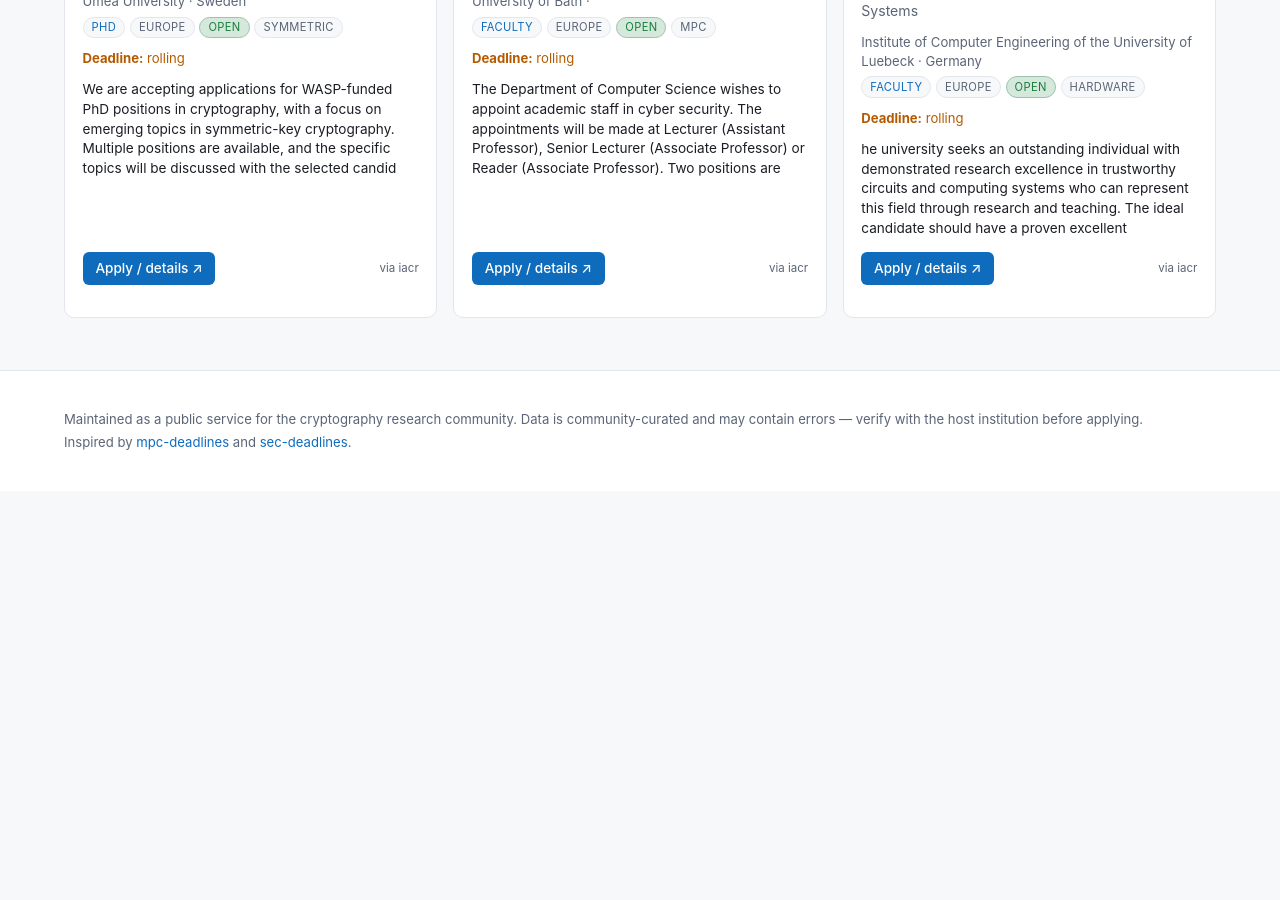
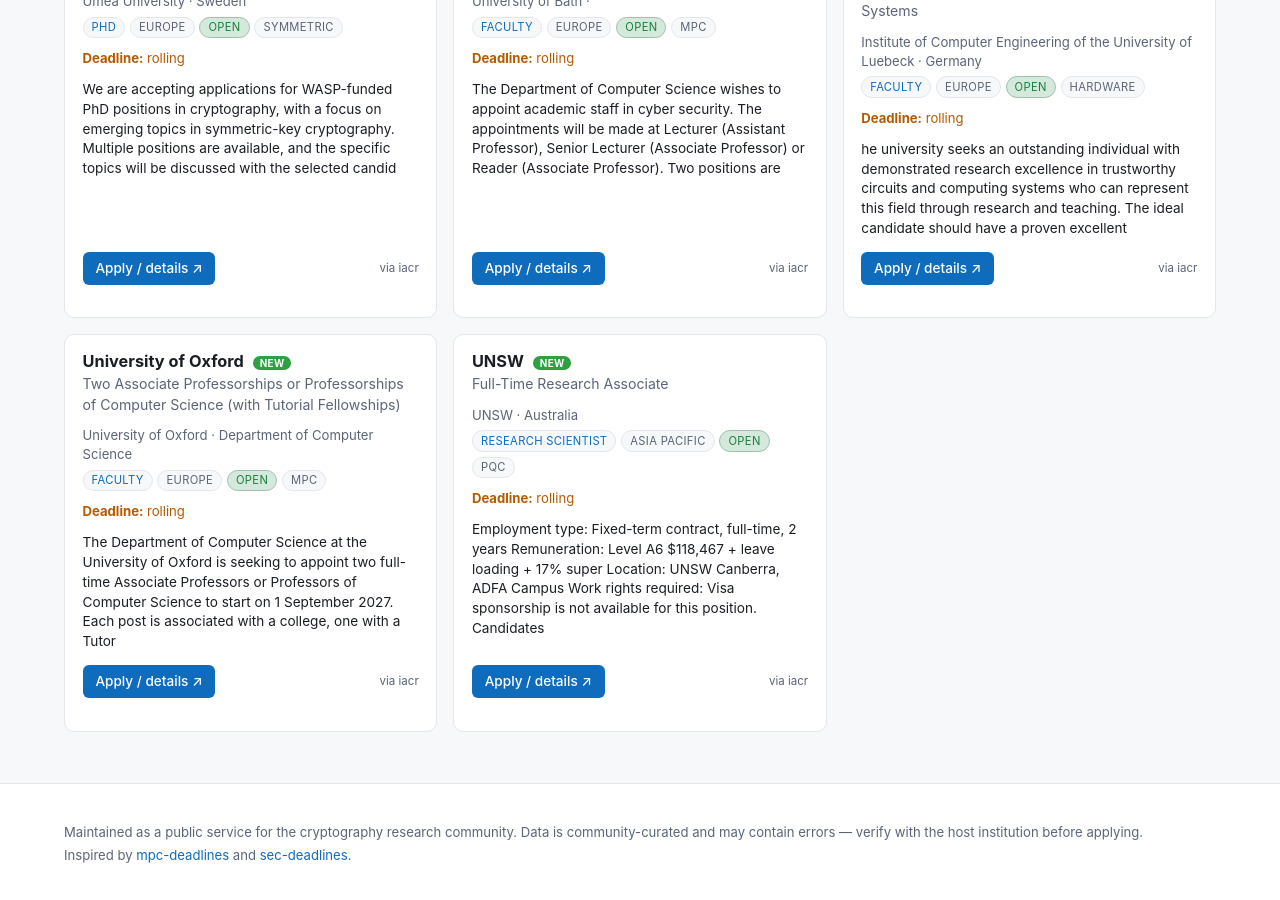
Before and after one commit to ck-chaudhary/crypto-jobs, a Jekyll site: the page built from crypto-jobs/index.html, in a window 1280 px wide and 900 px high, scrolled down 18341 px. Built offline with Jekyll 4.4.1, drawn with Linux system fonts in a browser that asks for light colours; before the commit the page ends 18832 px from its top, so only the background shows below that; some of the changed text lies outside the part shown.

Commit message:
chore(positions): auto-append new IACR jobs board entries

```diff
--- a/crypto-jobs/_data/positions.yml
+++ b/crypto-jobs/_data/positions.yml
@@ -2390,3 +2390,41 @@
     in trustworthy circuits and computing systems who can represent this field through
     research and teaching. The ideal candidate should have a proven excellent
   source: iacr
+
+# ---------------- AUTO-APPENDED from IACR jobs board (2026-09-02) ----------------
+- name: University of Oxford
+  role: Two Associate Professorships or Professorships of Computer Science (with Tutorial
+    Fellowships)
+  type: faculty
+  region: europe
+  country: Department of Computer Science
+  institution: University of Oxford
+  link: https://iacr.org/jobs/item/4266
+  deadline: rolling
+  posted: '2026-09-01'
+  added: '2026-09-02'
+  area:
+  - mpc
+  status: open
+  note: The Department of Computer Science at the University of Oxford is seeking
+    to appoint two full-time Associate Professors or Professors of Computer Science
+    to start on 1 September 2027. Each post is associated with a college, one with
+    a Tutor
+  source: iacr
+- name: UNSW
+  role: Full-Time Research Associate
+  type: research_scientist
+  region: asia_pacific
+  country: Australia
+  institution: UNSW
+  link: https://iacr.org/jobs/item/4265
+  deadline: rolling
+  posted: '2026-09-01'
+  added: '2026-09-02'
+  area:
+  - pqc
+  status: open
+  note: 'Employment type: Fixed-term contract, full-time, 2 years Remuneration: Level
+    A6 $118,467 + leave loading + 17% super Location: UNSW Canberra, ADFA Campus Work
+    rights required: Visa sponsorship is not available for this position. Candidates '
+  source: iacr
```
